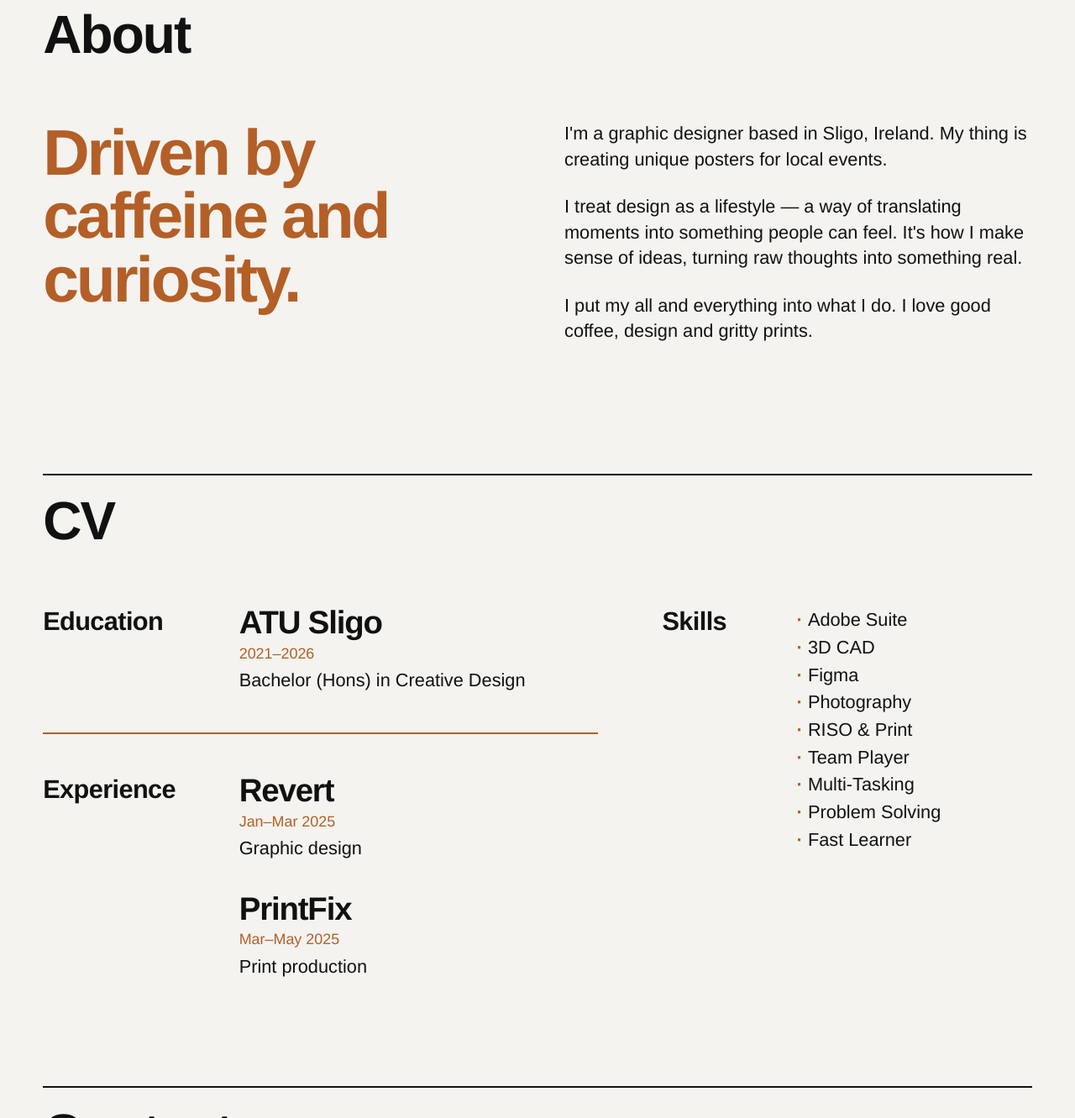
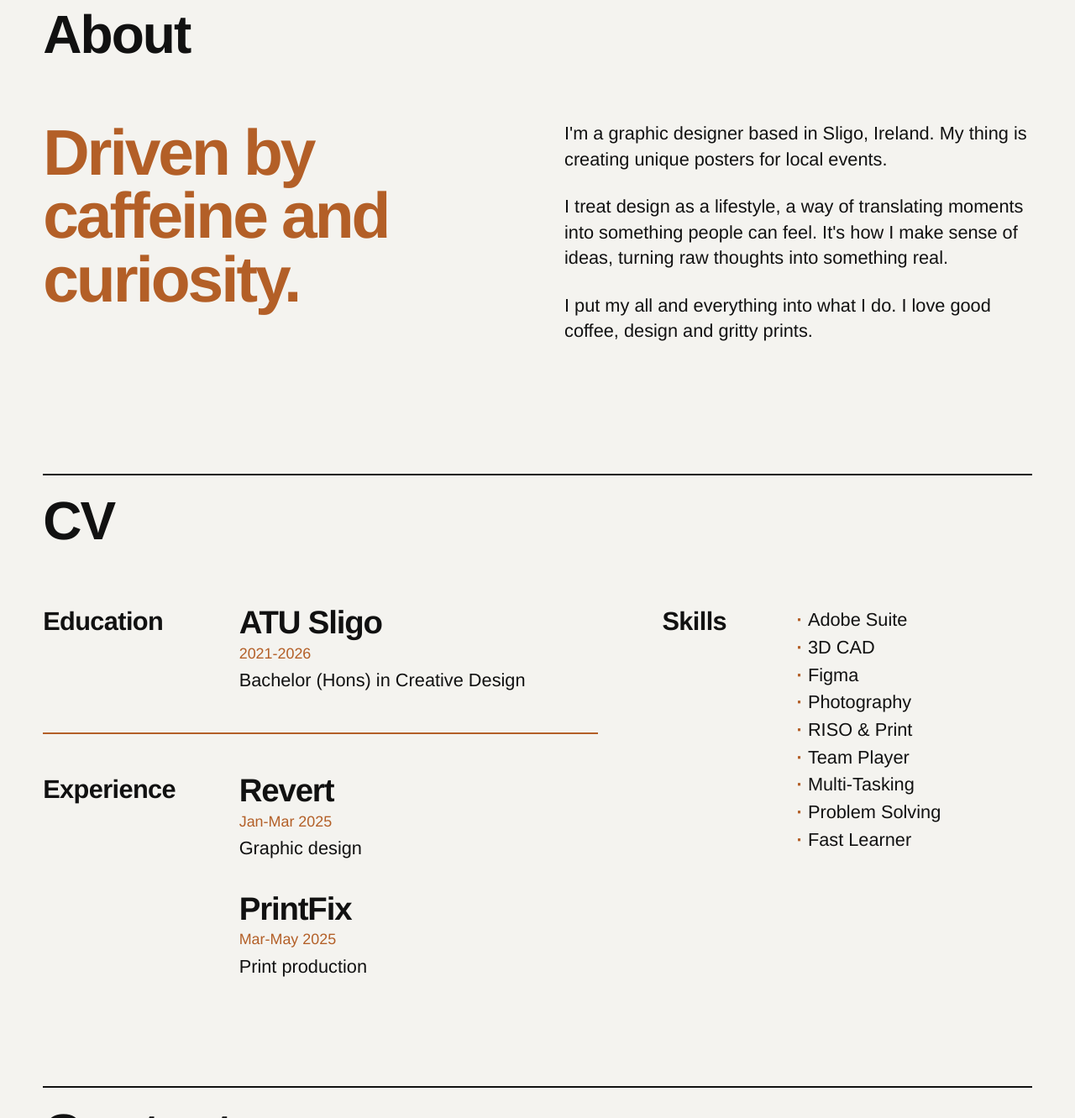
Before and after one commit to oskarioter/oskarioter.github.io, a plain HTML site: page index.html in a window 1280 px wide. Shown: the part 2178-3509 px from the top of the page at 84% size. Drawn offline with Linux system fonts and the light colour scheme.

Commit message:
Add files via upload

```diff
--- a/index.html
+++ b/index.html
@@ -3,7 +3,7 @@
 <head>
   <meta charset="utf-8">
   <meta name="viewport" content="width=device-width, initial-scale=1">
-  <title>Oskar Terlecki — Graphic Designer, Sligo</title>
+  <title>Oskar Terlecki | Graphic Designer, Sligo</title>
   <meta name="description" content="Graphic designer based in Sligo, Ireland. Unique posters for local events.">
   <link rel="icon" href="images/logo.png">
   <link rel="stylesheet" href="style.css">
@@ -84,7 +84,7 @@
         <p class="lead">Driven by caffeine and curiosity.</p>
         <div class="about-text">
           <p>I'm a graphic designer based in Sligo, Ireland. My thing is creating unique posters for local events.</p>
-          <p>I treat design as a lifestyle &mdash; a way of translating moments into something people can feel. It's how I make sense of ideas, turning raw thoughts into something real.</p>
+          <p>I treat design as a lifestyle, a way of translating moments into something people can feel. It's how I make sense of ideas, turning raw thoughts into something real.</p>
           <p>I put my all and everything into what I do. I love good coffee, design and gritty prints.</p>
         </div>
       </div>
@@ -102,7 +102,7 @@
             <div class="cv-items">
               <div class="cv-item">
                 <h4>ATU Sligo</h4>
-                <p class="cv-date">2021&ndash;2026</p>
+                <p class="cv-date">2021-2026</p>
                 <p>Bachelor (Hons) in Creative Design</p>
               </div>
             </div>
@@ -113,12 +113,12 @@
             <div class="cv-items">
               <div class="cv-item">
                 <h4>Revert</h4>
-                <p class="cv-date">Jan&ndash;Mar 2025</p>
+                <p class="cv-date">Jan-Mar 2025</p>
                 <p>Graphic design</p>
               </div>
               <div class="cv-item">
                 <h4>PrintFix</h4>
-                <p class="cv-date">Mar&ndash;May 2025</p>
+                <p class="cv-date">Mar-May 2025</p>
                 <p>Print production</p>
               </div>
             </div>
```
